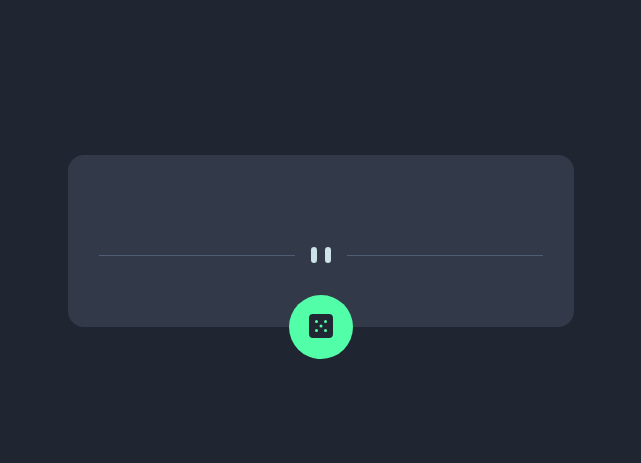
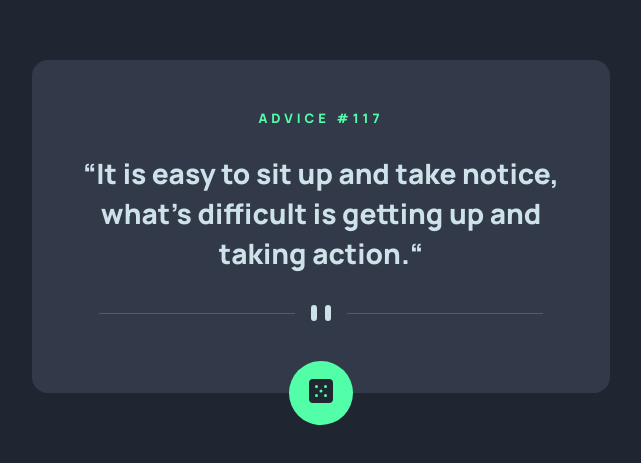
Before and after one commit to TheDilp/Advice-Generator-App, a plain HTML site: page index.html in a window 1536 px wide. Shown: the part 159-622 px from the top of the page, without its empty margins (447-1088 px from the left). Drawn offline with Linux system fonts and the light colour scheme; no server answers.

Commit message:
Finished responsive design

```diff
--- a/index.html
+++ b/index.html
@@ -5,6 +5,7 @@
     <meta charset="UTF-8">
     <meta http-equiv="X-UA-Compatible" content="IE=edge">
     <meta name="viewport" content="width=device-width, initial-scale=1.0">
+    <link rel="icon" type="image/x-icon" href="favicon-32x32.png">
     <link rel="preconnect" href="https://fonts.googleapis.com">
     <link rel="preconnect" href="https://fonts.gstatic.com" crossorigin>
     <link href="https://fonts.googleapis.com/css2?family=Manrope:wght@800&display=swap" rel="stylesheet">
@@ -18,8 +19,10 @@
         <div class="card">
             <div class="cardText">
 
-                <div class="adviceNumber"></div>
-                <div class="adviceText"></div>
+                <div class="adviceNumber">ADVICE #117</div>
+                <div class="adviceText">
+                    “It is easy to sit up and take notice, what's difficult is getting up and taking action.“
+                </div>
             </div>
             <div class="cardDividerContainer">
                 <img src="pattern-divider-mobile.svg" alt="" id="divider" />
--- a/index.js
+++ b/index.js
@@ -14,7 +14,7 @@ function fetchAdvice() {
     fetch("https://api.adviceslip.com/advice", {
         cache: "no-cache"
     }).then(response => response.json()).then(data => {
-        let adviceNumberContent = `Advice #${data.slip.id}`;
+        let adviceNumberContent = `ADVICE #${data.slip.id}`;
         let adviceTextContent = `“${data.slip.advice}“`;
 
         adviceNumber.textContent = adviceNumberContent;
--- a/style.css
+++ b/style.css
@@ -30,7 +30,7 @@ body {
 
 .card {
     text-align: center;
-    width: 92%;
+    width: 91.5%;
     margin-top: 7.5rem;
     padding: 2rem 0rem;
     border-radius: 3%;
@@ -50,7 +50,7 @@ body {
     color: var(--neon-green);
     letter-spacing: 0.25rem;
     font-size: 10px;
-    padding: 0.5rem 0 1.25rem 0;
+    padding: 0.75rem 0 1.75rem 0;
 
 }
 
@@ -59,6 +59,7 @@ body {
     padding: 0 1.5rem;
     font-size: var(--font-size);
     color: var(--light-cyan);
+    line-height: 2rem;
 }
 
 /** Card divider Style **/
@@ -66,7 +67,7 @@ body {
 .cardDividerContainer {
     display: flex;
     justify-content: center;
-    padding: 2rem 0;
+    padding: 1.75rem 0;
 }
 
 /** Card button Style **/
@@ -85,6 +86,7 @@ body {
     border-radius: 50%;
     background-color: var(--neon-green);
     transition: box-shadow ease 0.1s;
+    cursor: pointer;
 
 }
 
@@ -93,26 +95,30 @@ body {
     transition: box-shadow ease 0.05s;
 }
 
-@media only screen and (min-width: 768px) {
+@media only screen and (min-width: 1440px) {
     .container {
         align-items: center;
     }
 
     .card {
-        width: 50vw;
-        margin-top: 0;
+        width: 33.75rem;
+        padding: 3.25rem 1.2rem 2rem 1.2rem;
+        margin-top: -1.85rem;
         border-radius: 1rem;
     }
-}
 
-@media only screen and (min-width: 1024px) {
-    .container {
-        align-items: center;
+    .adviceNumber {
+        padding-top: 0rem;
+        font-size: 13px;
     }
 
-    .card {
-        width: 33vw;
-        margin-top: 0;
-        border-radius: 1rem;
+    .adviceText {
+        font-size: 28px;
+        line-height: 2.5rem;
+    }
+
+    .cardDividerContainer {
+        /* margin-bottom: 2rem; */
+        padding: 2rem 0 2.5rem 0;
     }
 }
```
Also changed, not shown: desktopDesignFinal.png (added), mobileDesignFinal.png (added).
